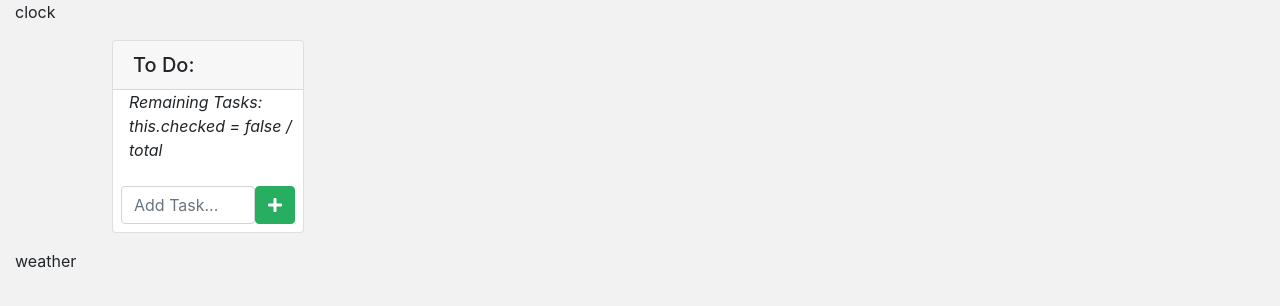
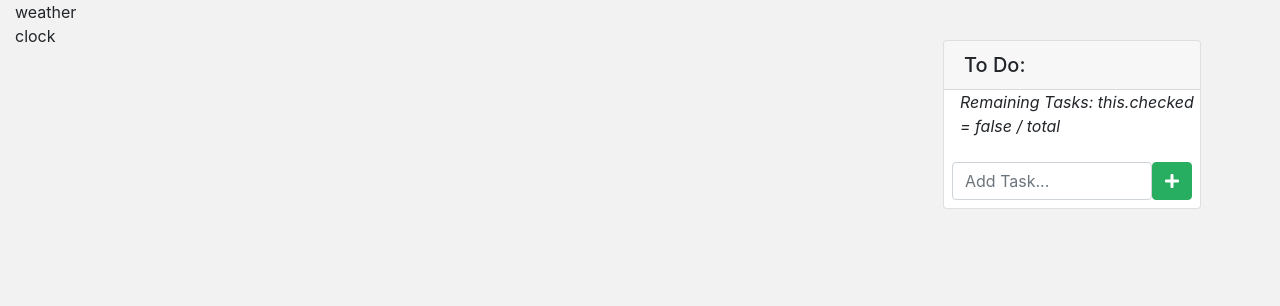
Before and after one commit to VeronicaBlake/inspire, a website with bundled scripts: page index.html in a window 1280 px wide. Built offline with nearby package versions, Linux system fonts and the light colour scheme; no server answers.

Commit message:
mvp ☜(ﾟヮﾟ☜)

```diff
--- a/app/Services/WeathersService.js
+++ b/app/Services/WeathersService.js
@@ -24,6 +24,7 @@ class WeathersService {
             c.style.display = "block"
         }
     }
+    //REVIEW this function can be cleaned up. if we send through a variable onclick will that work?
 }
 
 export const weathersService = new WeathersService()
--- a/index.html
+++ b/index.html
@@ -18,9 +18,9 @@
     </header>
     <main class="container-fluid" id="myDiv">
         <div id="app" class="row">
-            <div class = "col-12" id="clock">clock</div>
-            <div class = "col-12" id="quote"></div>
-            <div class="col-3 mx-5 px-5" id="todoList">
+            <div class="col-12" id="weather">weather</div>
+            <div class="col" id="clock">clock</div>
+            <div class="col-3 mx-5" id="todoList">
                 <div class="card m-3">
                     <div class="card-header">
                         <h5 class="card-title mb-0">To Do:</h5>
@@ -36,7 +36,7 @@
                     </form>
                 </div>
             </div>
-            <div class = "col-12" id="weather">weather</div>
+            <div class="col-12" id="quote"></div>
         </div>
     </main>
     <footer>
```
